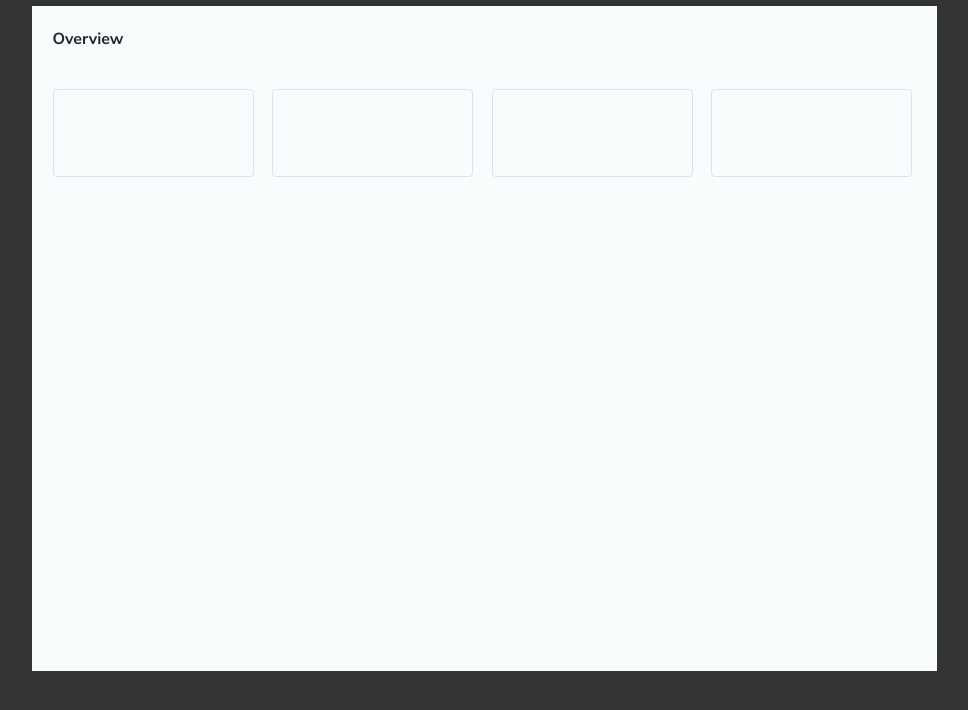
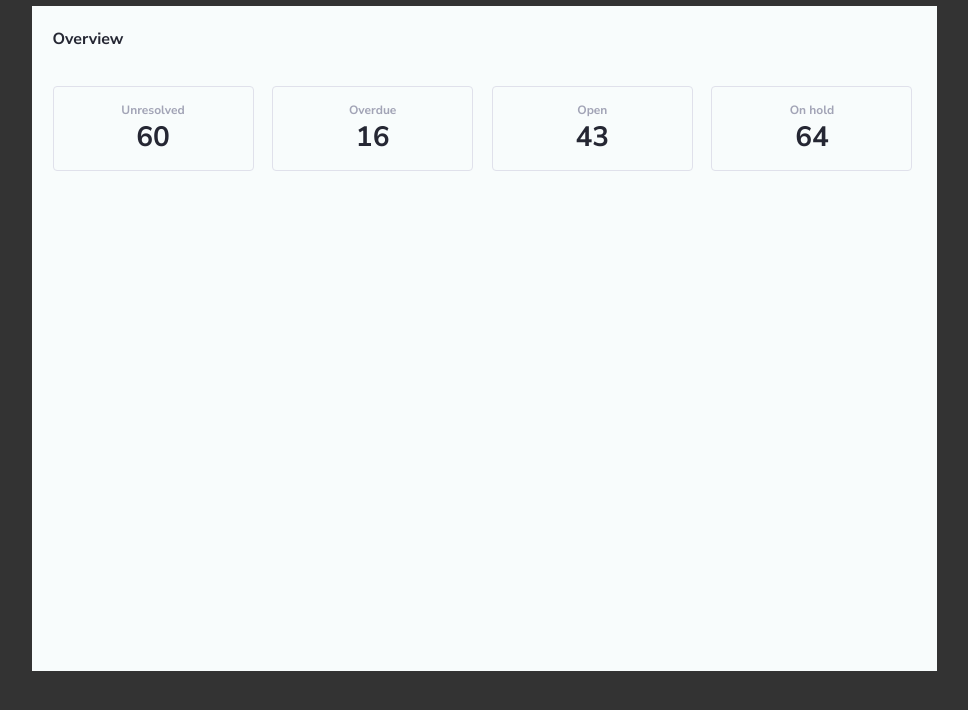
Before and after one commit to yeicobF/FDW-HTML_CSS_ADDING-JS-ELEMENTS-WEBSITE, a plain HTML site: page src/index.html in a window 1280 px wide. Shown: the whole page, without its empty margins (156-1124 px from the left). Drawn offline with Linux system fonts and the light colour scheme.

Commit message:
PRIMERA PARTE: MAQUETACIÓN TERMINADA
- Ya terminé la primera parte en donde solo había que hacer maquetación.
  Ahora tengo que terminar la segunda con solo JS.

```diff
--- a/src/index.html
+++ b/src/index.html
@@ -56,7 +56,7 @@
 
     /* CONTENEDOR DE LAS CARTAS. */
     .card-container {
-      padding: 39px 0 22px 0;
+      padding: 36px 0 22px 0;
       display: flex;
       justify-content: space-between;
     }
@@ -67,14 +67,33 @@
       /* box-shadow: 0px 0px 0px 1px #e0e1eb; */
       border: 1px solid #e0e1eb;
       border-radius: 4px;
-      height: 86px;
+      height: 83px;
       width: 199px;
+      display: flex;
+      /* CENTRAR HORIZONTALMENTE. */
+      justify-content: center;
+      /* CENTRAR VERTICALMENTE. */
+      align-items: center;
+      /* PONER UN DIV DESPUÉS DEL OTRO. */
+      flex-flow: column;
+      font-weight: 700;
+
     }
 
-    .card:hover {
-      /* color: #3751ff; */
-      color: #8494fc;
-      border-color: currentColor;
+    .card--text {
+      /* margin-top: -11px; */
+      color: #a2a4b6;
+      font-size: 12px;
+    }
+
+    .card--number {
+      font-size: 28px;
+    }
+
+    .card:hover,
+    .card:hover .card--text {
+      color: #3751ff;
+      border-color: #8494fc;
     }
 
     @media screen and (max-width: 946px) {
@@ -94,10 +113,22 @@
 
       <div class="card-container">
 
-        <div class="card"></div>
-        <div class="card"></div>
-        <div class="card"></div>
-        <div class="card"></div>
+        <div class="card">
+          <div class="card--text">Unresolved</div>
+          <div class="card--number">60</div>
+        </div>
+        <div class="card">
+          <div class="card--text">Overdue</div>
+          <div class="card--number">16</div>
+        </div>
+        <div class="card">
+          <div class="card--text">Open</div>
+          <div class="card--number">43</div>
+        </div>
+        <div class="card">
+          <div class="card--text">On hold</div>
+          <div class="card--number">64</div>
+        </div>
 
       </div>
 
```
Also changed, not shown: AVANCES/MAQUETACION-TERMINADA_Lu_12_ABRIL_21_07-47AM.png (added).
